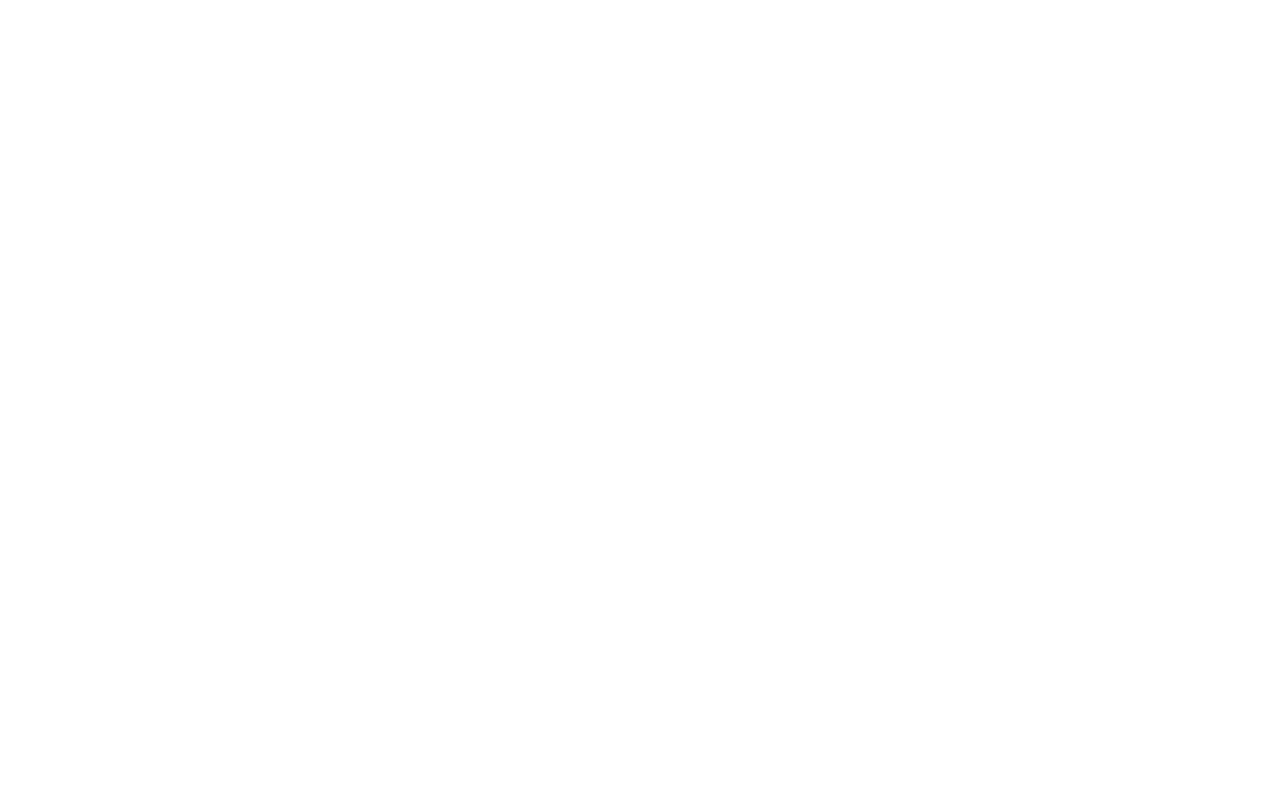
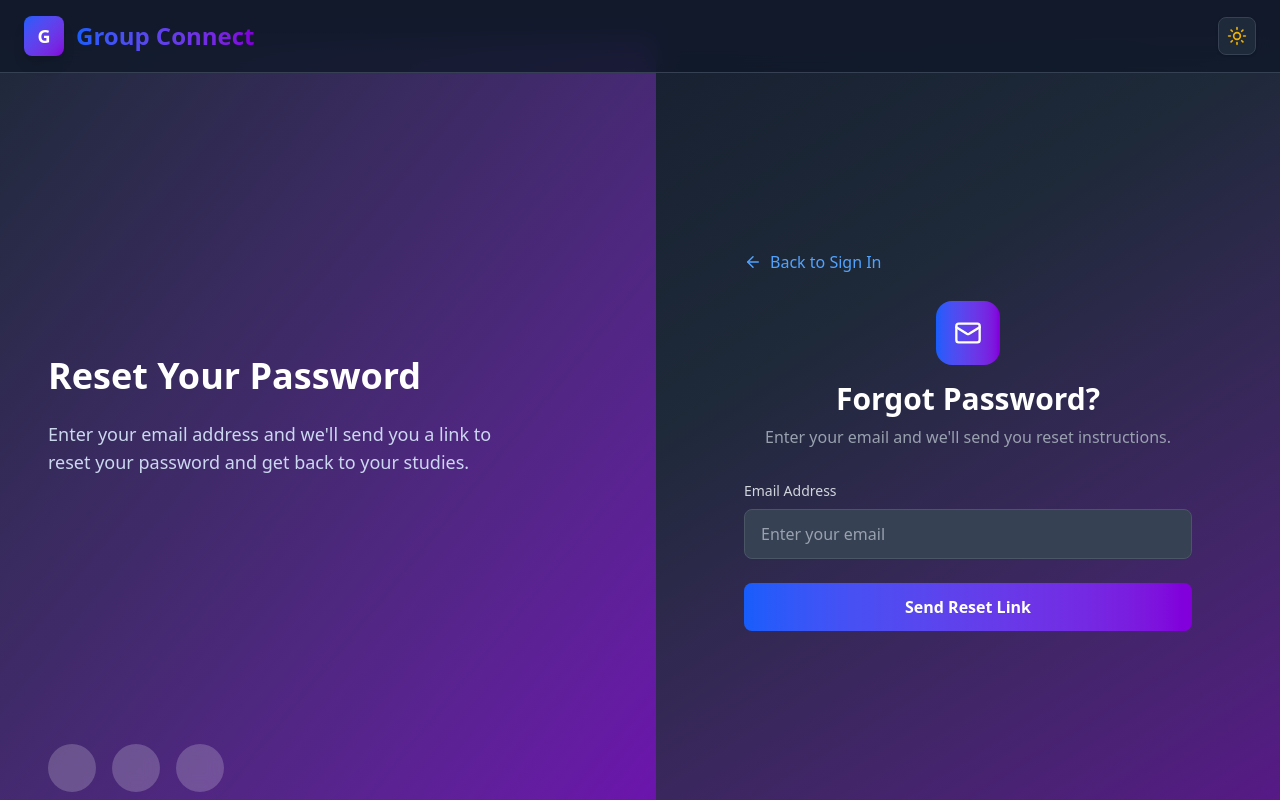
Before and after one commit to nianod/Group-connect, a React (Vite) app in the folder Clients/: page /reset in a window 1280 px wide. Before the commit this address had no page. Shown: the top 800 px of the page. Built offline with nearby package versions, Linux system fonts and the light colour scheme.

Commit message:
final commit

```diff
--- a/Clients/src/App.tsx
+++ b/Clients/src/App.tsx
@@ -11,6 +11,7 @@
 import Profile from "./UI/Profile"
 import Notes from "./UI/Notes"
 import PageTrackerWrapper from "./PageTrackWrapper"
+import ForgotPassword from "./Pages/Auth/ResetPassword"
 
 const App = () => {
   useEffect(() => {
@@ -32,6 +33,7 @@
             <Route path="/register" element={<SignUp />} />
             <Route path="/login" element={<SignIn />} />
             <Route path="/home" element={<Home />} />
+            <Route path="reset" element={<ForgotPassword />} />
             <Route path="/profile" element={<Profile />} />
             <Route path="notes" element={<Notes />} />
           </Route>
--- /dev/null
+++ b/Clients/src/Pages/Auth/ResetPassword.tsx
@@ -0,0 +1,127 @@
+import { useState } from "react";
+import { Link } from "react-router-dom";
+import { ArrowLeft, Mail, Loader2, XCircle, CheckCircle } from "lucide-react";
+
+const ForgotPassword = () => {
+  const [loading, setLoading] = useState(false);
+  const [email, setEmail] = useState("");
+  const [error, setError] = useState("");
+  const [success, setSuccess] = useState("");
+
+  const submit = async (e: React.FormEvent) => {
+    e.preventDefault();
+    setLoading(true);
+    setError("");
+    setSuccess("");
+
+    try {
+      // API call
+      await new Promise((resolve) => setTimeout(resolve, 1500));
+
+      setSuccess("If your email exists in our database, we'll sent you a reset link !");
+      setEmail("");
+    } catch (err) {
+      setError("Failed to send reset link. Please try again.");
+    } finally {
+      setLoading(false);
+    }
+  };
+
+  return (
+    <section className="mt-10 min-h-screen bg-gradient-to-br from-blue-50 via-white to-purple-50 dark:from-gray-900 dark:via-gray-800 dark:to-purple-900 transition-colors duration-500">
+      <div className="flex min-h-screen">
+        <div className="hidden lg:flex lg:flex-1 bg-gradient-to-br from-blue-600 to-purple-700 dark:from-gray-800 dark:to-purple-800 text-white p-12 flex-col justify-between">
+          <div className="flex items-center space-x-3"></div>
+
+          <div className="max-w-md">
+            <h2 className="text-4xl font-bold mb-6">Reset Your Password</h2>
+            <p className="text-blue-100 text-lg opacity-90">
+              Enter your email address and we'll send you a link to reset your
+              password and get back to your studies.
+            </p>
+          </div>
+
+          <div className="flex space-x-4">
+            <div className="w-12 h-12 bg-white/20 rounded-full backdrop-blur-sm"></div>
+            <div className="w-12 h-12 bg-white/20 rounded-full backdrop-blur-sm"></div>
+            <div className="w-12 h-12 bg-white/20 rounded-full backdrop-blur-sm"></div>
+          </div>
+        </div>
+
+        <div className="flex-1 flex items-center justify-center p-8">
+          <div className="w-full max-w-md">
+            <div className="lg:hidden flex justify-center mb-8">
+              <div className="flex items-center space-x-3"></div>
+            </div>
+
+            <div className="mb-6">
+              <Link
+                to="/login"
+                className="inline-flex items-center gap-2 text-blue-600 dark:text-blue-400 hover:text-blue-700 dark:hover:text-blue-300 font-medium transition-colors"
+              >
+                <ArrowLeft size={18} />
+                Back to Sign In
+              </Link>
+            </div>
+
+            <div className="text-center mb-8">
+              <div className="w-16 h-16 bg-gradient-to-r from-blue-600 to-purple-700 rounded-2xl flex items-center justify-center mx-auto mb-4">
+                <Mail className="text-white" size={28} />
+              </div>
+              <h1 className="text-3xl font-bold text-gray-900 dark:text-white mb-2">
+                Forgot Password?
+              </h1>
+              <p className="text-gray-600 dark:text-gray-400">
+                Enter your email and we'll send you reset instructions.
+              </p>
+            </div>
+
+            <form onSubmit={submit} className="space-y-6">
+              <div>
+                <label className="block text-sm font-medium text-gray-700 dark:text-gray-300 mb-2">
+                  Email Address
+                </label>
+                <input
+                  type="email"
+                  placeholder="Enter your email"
+                  className="w-full px-4 py-3 border border-gray-300 dark:border-gray-600 rounded-lg bg-white dark:bg-gray-700 text-gray-900 dark:text-white placeholder-gray-500 dark:placeholder-gray-400 focus:ring-2 focus:ring-blue-500 focus:border-transparent transition-all duration-200"
+                  required
+                  value={email}
+                  onChange={(e) => setEmail(e.target.value)}
+                />
+              </div>
+              <button
+                disabled={loading}
+                type="submit"
+                className="w-full cursor-pointer bg-gradient-to-r from-blue-600 to-purple-700 hover:from-blue-700 hover:to-purple-800 disabled:opacity-50 disabled:cursor-not-allowed text-white font-semibold py-3 px-4 rounded-lg transition-all duration-200 transform hover:scale-[1.02] focus:scale-[0.98] focus:ring-4 focus:ring-blue-500/20"
+              >
+                {loading ? (
+                  <div className="flex items-center justify-center gap-2">
+                    <Loader2 className="animate-spin h-5 w-5 text-white" />
+                    Sending reset link...
+                  </div>
+                ) : (
+                  "Send Reset Link"
+                )}
+              </button>
+              {error && (
+                <div className="flex items-center gap-2 p-3 bg-red-50 dark:bg-red-900/20 border border-red-200 dark:border-red-800 rounded-lg text-red-600 dark:text-red-400 text-sm">
+                  <XCircle className="w-4 h-4 flex-shrink-0" />
+                  {error}
+                </div>
+              )}
+              {success && (
+                <div className="flex items-center gap-2 p-3 bg-green-50 dark:bg-green-900/20 border border-green-200 dark:border-green-800 rounded-lg text-green-600 dark:text-green-400 text-sm">
+                  <CheckCircle className="w-4 h-4 flex-shrink-0" />
+                  {success}
+                </div>
+              )}
+            </form>
+          </div>
+        </div>
+      </div>
+    </section>
+  );
+};
+
+export default ForgotPassword;
--- a/Clients/src/Pages/Auth/SignIn.tsx
+++ b/Clients/src/Pages/Auth/SignIn.tsx
@@ -163,9 +163,9 @@
                     />
                     <span className="ml-2 text-sm text-gray-600 dark:text-gray-400">Remember me</span>
                   </label>
-                  <a href="#" className="text-sm text-blue-600 dark:text-blue-400 hover:underline font-medium">
+                  <Link to="/reset" className="text-sm text-blue-600 dark:text-blue-400 hover:underline font-medium">
                     Forgot password?
-                  </a>
+                  </Link>
                 </div>
               </div>
 
```
